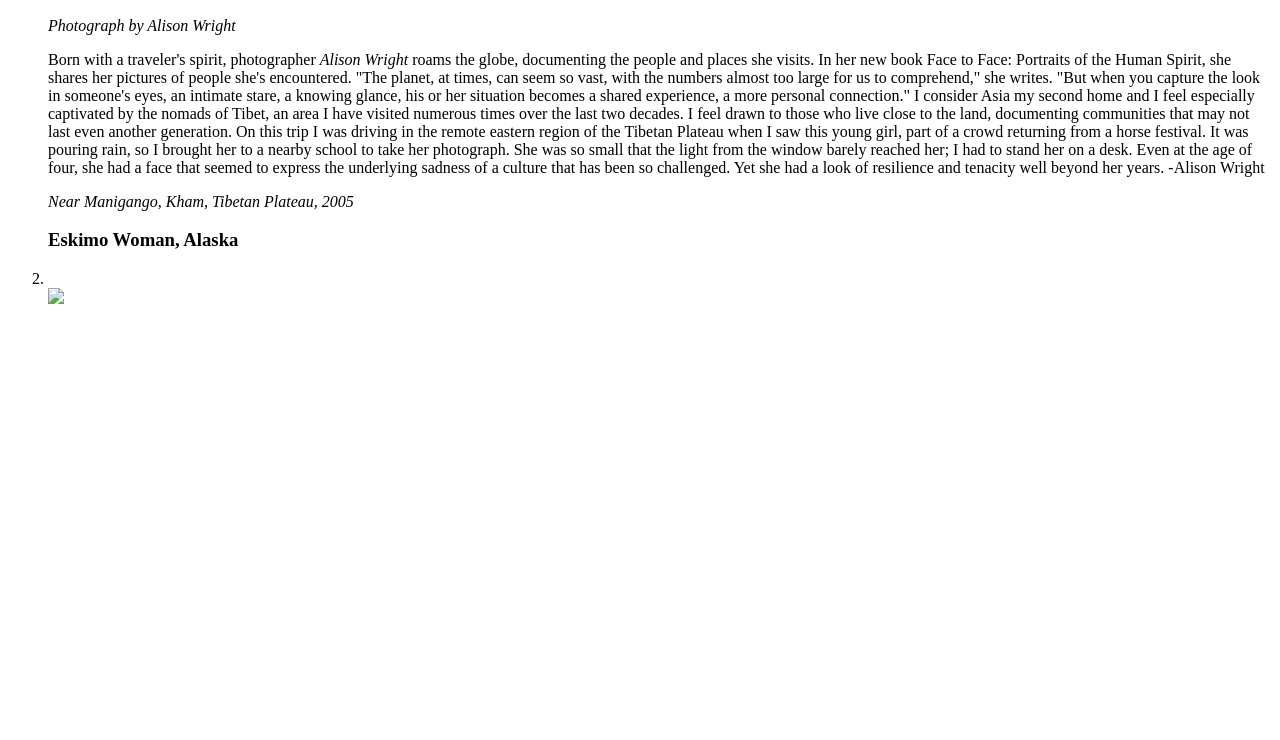
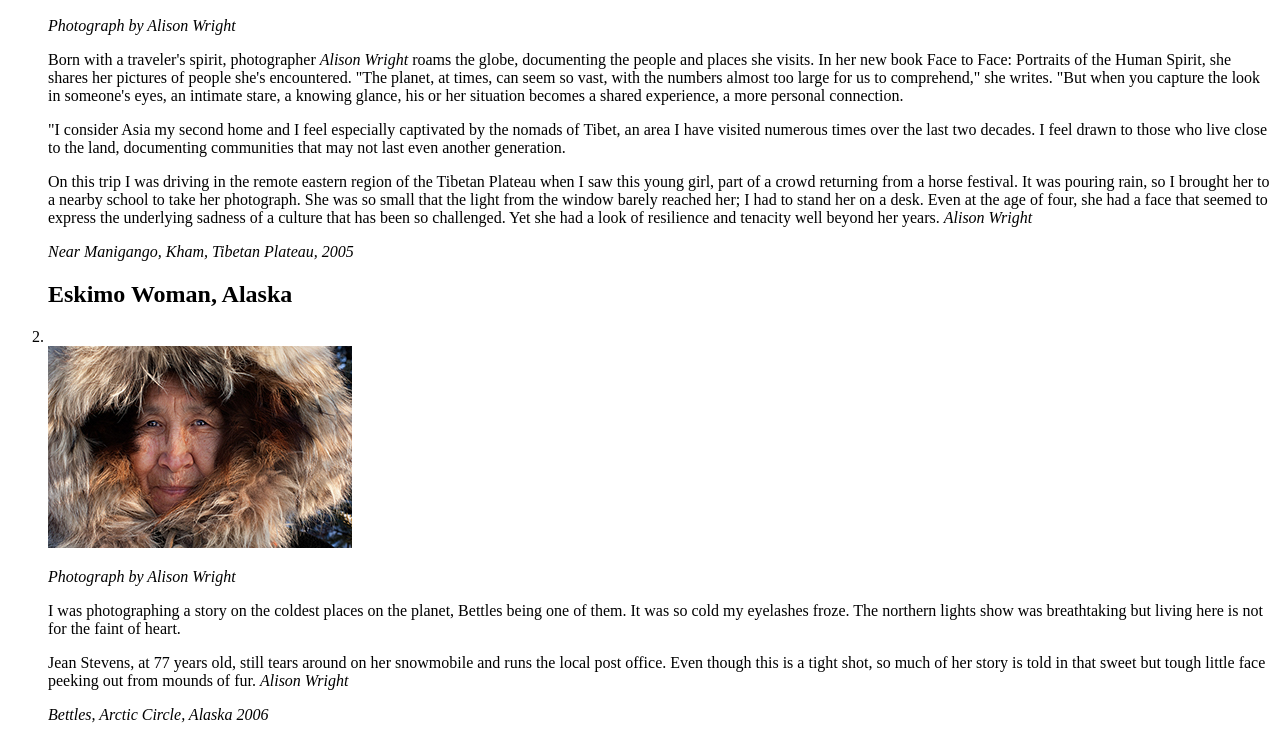
Before and after one commit to dingchangxu/activity-html, a plain HTML site: page index.html in a window 1280 px wide. Shown: the part 620-1360 px from the top of the page. Before the commit the page ends 944 px from the top, so only its background shows below. Drawn offline with Linux system fonts and the light colour scheme.

Commit message:
Alison Wright

```diff
--- a/index.html
+++ b/index.html
@@ -16,16 +16,24 @@
 
     <p><em>Photograph by Alison Wright</em></p>
 
-    <p>Born with a traveler's spirit, photographer <em>Alison Wright</em> roams the globe, documenting the people and places she visits. In her new book Face to Face: Portraits of the Human Spirit, she shares her pictures of people she's encountered. "The planet, at times, can seem so vast, with the numbers almost too large for us to comprehend," she writes. "But when you capture the look in someone's eyes, an intimate stare, a knowing glance, his or her situation becomes a shared experience, a more personal connection."
-
-I consider Asia my second home and I feel especially captivated by the nomads of Tibet, an area I have visited numerous times over the last two decades. I feel drawn to those who live close to the land, documenting communities that may not last even another generation.
-
-On this trip I was driving in the remote eastern region of the Tibetan Plateau when I saw this young girl, part of a crowd returning from a horse festival. It was pouring rain, so I brought her to a nearby school to take her photograph. She was so small that the light from the window barely reached her; I had to stand her on a desk. Even at the age of four, she had a face that seemed to express the underlying sadness of a culture that has been so challenged. Yet she had a look of resilience and tenacity well beyond her years. -Alison Wright</p>
+    <p>Born with a traveler's spirit, photographer <em>Alison Wright</em> roams the globe, documenting the people and places she visits. In her new book Face to Face: Portraits of the Human Spirit, she shares her pictures of people she's encountered. "The planet, at times, can seem so vast, with the numbers almost too large for us to comprehend," she writes. "But when you capture the look in someone's eyes, an intimate stare, a knowing glance, his or her situation becomes a shared experience, a more personal connection.</p>
+        <p>"I consider Asia my second home and I feel especially captivated by the nomads of Tibet, an area I have visited numerous times over the last two decades. I feel drawn to those who live close to the land, documenting communities that may not last even another generation.</p>
+        <p>On this trip I was driving in the remote eastern region of the Tibetan Plateau when I saw this young girl, part of a crowd returning from a horse festival. It was pouring rain, so I brought her to a nearby school to take her photograph. She was so small that the light from the window barely reached her; I had to stand her on a desk. Even at the age of four, she had a face that seemed to express the underlying sadness of a culture that has been so challenged. Yet she had a look of resilience and tenacity well beyond her years. <em>Alison Wright</em></p>
     <p><em>Near Manigango, Kham, Tibetan Plateau, 2005</em></p>
 
-<h3>Eskimo Woman, Alaska</h3>
+<h2>Eskimo Woman, Alaska</h2>
     <li></li>
 
-<img src="images/alison-wright-eskimo-woman_69883_600x450">
+<img src="images/alison-wright-eskimo-woman_69883_600x450.jpg">
+
+    <p><em>Photograph by Alison Wright</em></p>
+
+
+    <p>I was photographing a story on the coldest places on the planet, Bettles being one of them. It was so cold my eyelashes froze. The northern lights show was breathtaking but living here is not for the faint of heart.</p>
+
+<p>Jean Stevens, at 77 years old, still tears around on her snowmobile and runs the local post office. Even though this is a tight shot, so much of her story is told in that sweet but tough little face peeking out from mounds of fur. <em>Alison Wright</em></p>
+
+
+    <p><em>Bettles, Arctic Circle, Alaska 2006</em></p>
 
 </ol>
```
Also changed, not shown: images/Wright_Mexico-1.jpg (added).
